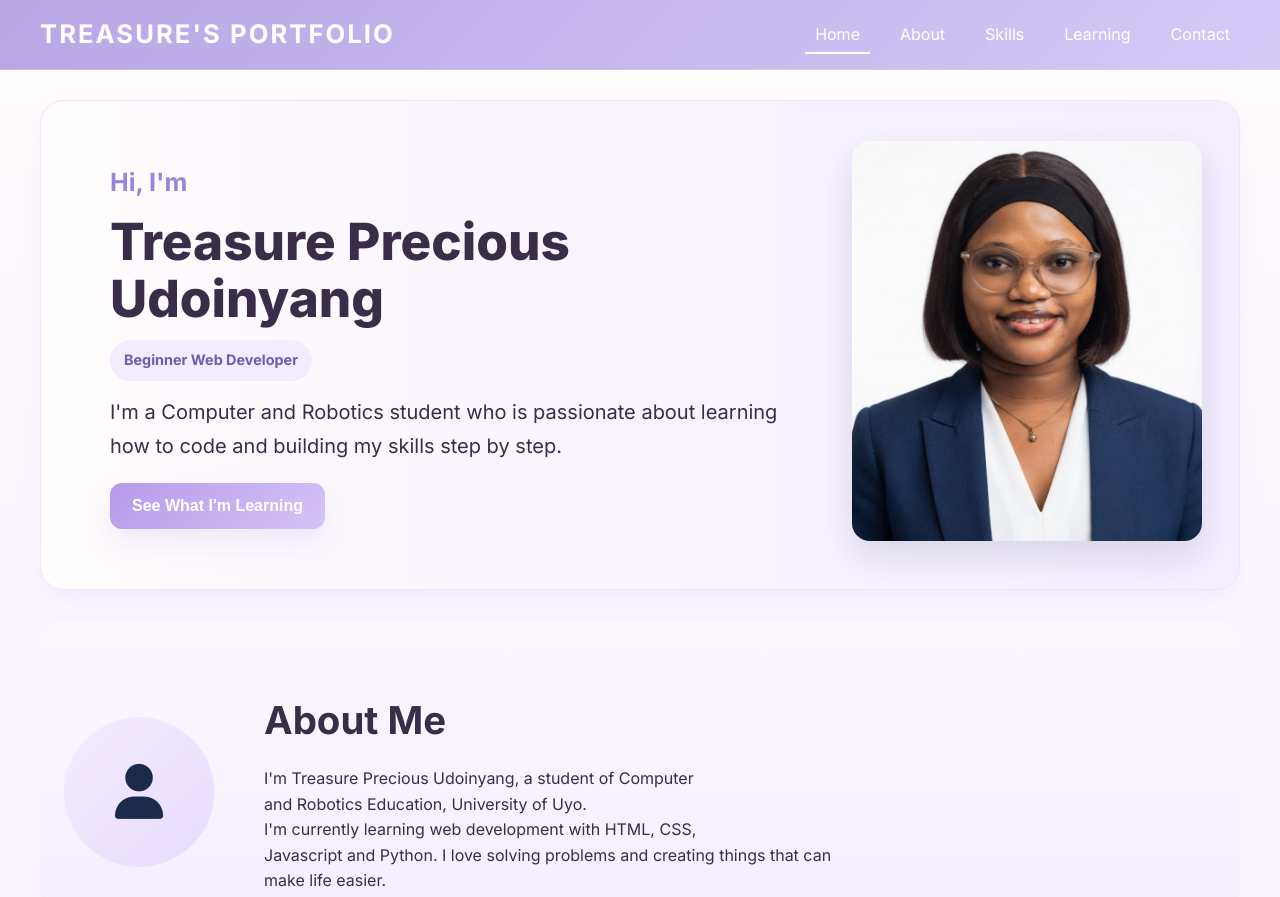
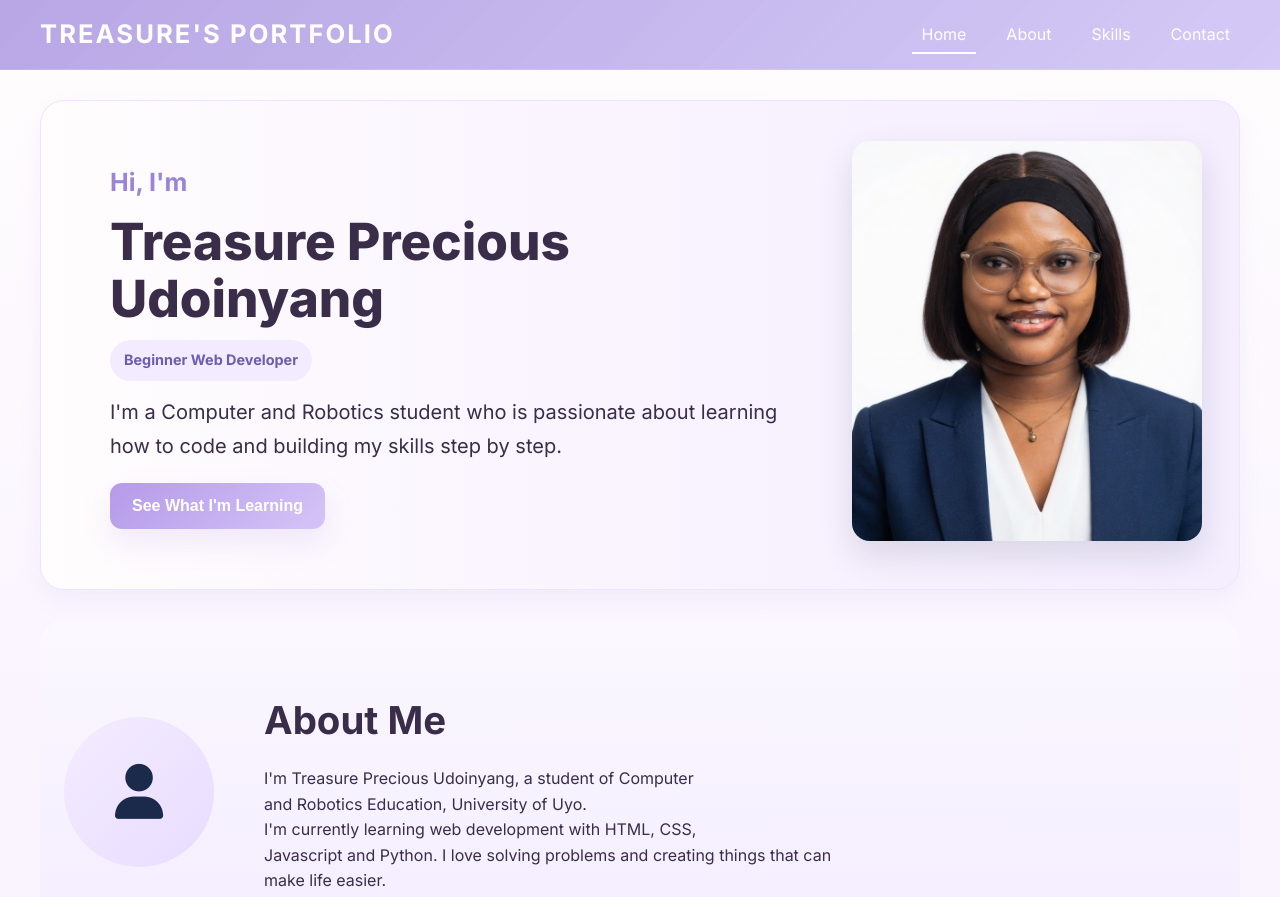
Before and after one commit to treas24/Portfolio, a plain HTML site: page index.html in a window 1280 px wide. Shown: the top 897 px of the page. Drawn offline with Linux system fonts and the light colour scheme.

Commit message:
removed a line of code

```diff
--- a/index.html
+++ b/index.html
@@ -16,7 +16,6 @@
                     <li><a href="#home" class="active">Home</a></li>
                     <li><a href="#about">About</a></li>
                     <li><a href="#skills">Skills</a></li>
-                    <li><a href="#learning">Learning</a></li>
                     <li><a href="#contact">Contact</a></li>
                 </ul>
             </nav>
```
